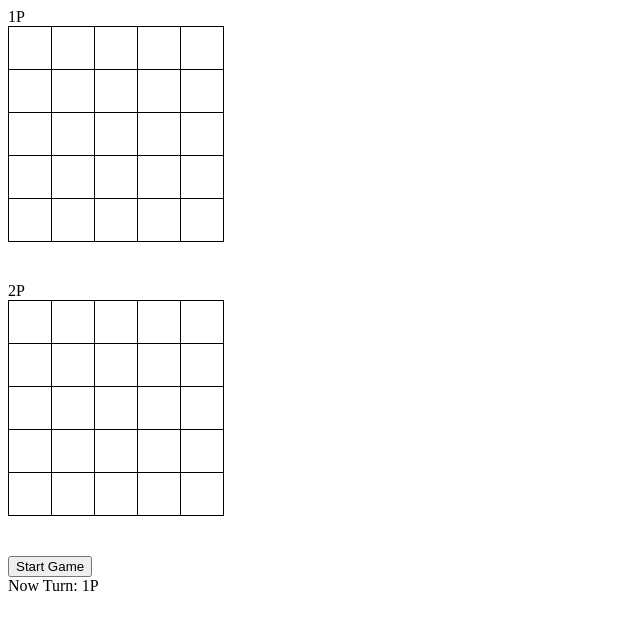
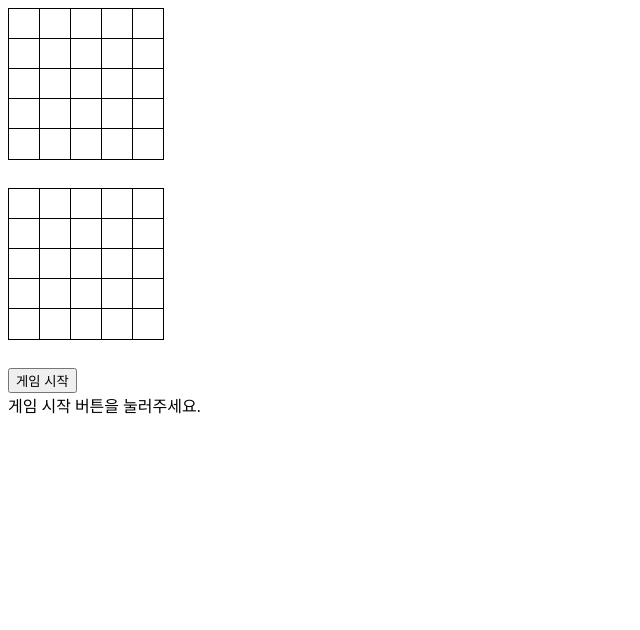
Before and after one commit to eomttt/react-bingo, a React app: page / in a window 1280 px wide. Shown: the whole page, without its empty margins (0-640 px from the left). Built offline with nearby package versions, Linux system fonts and the light colour scheme; some packages are replaced by stand-ins of ours.

Commit message:
[Review] Make bingo table & Click bingo item

```diff
--- a/App.css
+++ b/App.css
@@ -17,3 +17,45 @@ td {
 .bingo-selected {
   background-color: red;
 }
+
+.bingotable-container {
+  margin-bottom: 30px;
+}
+
+.bingotable-line {
+  height: 30px;
+}
+
+.bingotable-line .bingotable-item {
+  border-top: 1px solid black;
+}
+
+.bingotable-line:nth-child(5n) .bingotable-item {
+  border-bottom: 1px solid black;
+}
+
+.bingotable-item {
+  display: inline-block;
+  width: 30px;
+  height: 30px;
+  border-left: 1px solid black;
+}
+
+.bingotable-item-selected {
+  background-color: red;
+}
+
+.bingotable-item:nth-child(5n) {
+  border-right: 1px solid black
+}
+
+.bingotable-item .bingotable-text {
+  display: flex;
+  width: 100%;
+  height: 100%;
+  cursor: pointer;
+}
+
+.bingotable-item .bingotable-text div{
+  margin: auto;
+}
--- a/App.js
+++ b/App.js
@@ -1,13 +1,13 @@
 import React from 'react';
 
-import Bingo from './containers/Bingo';
-import BingoOptions from './containers/BingoOptions';
+import BingoTable from './containers/BingoTable';
+import BingoButton from './containers/BingoButton';
 
 const App = () => {
   return (
     <>
-      <Bingo/>
-      <BingoOptions/>
+      <BingoTable />
+      <BingoButton />
     </>
   );
 };
--- /dev/null
+++ b/components/BingoButton.jsx
@@ -0,0 +1,16 @@
+import React from 'react';
+
+const BingoButton = ({ onClickButton, buttonText, turnText}) => {
+    return (
+        <>
+            <button onClick={onClickButton}>
+                {buttonText}
+            </button>
+            <div>
+               {turnText}
+            </div>
+       </>
+    )
+};
+
+export default BingoButton;
--- a/components/BingoTable.js
+++ /dev/null
@@ -1,29 +0,0 @@
-import React from 'react';
-import PropTypes from 'prop-types';
-
-import BingoTr from './BingoTr';
-
-const BingoTable = ({ bingoDatas }) => {
-  return (
-    <>
-      <div>
-        {bingoDatas[0][0].user}
-      </div>
-      <table>
-        <tbody>
-          {
-            bingoDatas.map((tr, i) => {
-              return <BingoTr key={i} rowDatas={tr}/>
-            })
-          }
-        </tbody>
-      </table>
-    </>
-  );
-};
-
-BingoTable.propTypes = {
-  bingoDatas: PropTypes.array
-};
-
-export default BingoTable;
--- /dev/null
+++ b/components/BingoTable.jsx
@@ -0,0 +1,41 @@
+import React, { useCallback } from 'react';
+
+const BingoTable = ({ bingo, selectedBingos, onClickBingo }) => {
+  const isSelected = useCallback((bingoNumber) => {
+    const selectedNumbers = selectedBingos.map((selectedBingos) => {
+      return selectedBingos.number;
+    });
+
+    return selectedNumbers.includes(bingoNumber);
+  }, [selectedBingos]);
+
+  return (
+    <div className="bingotable-container">
+      {
+        bingo.map((bingoRow, rowIndex) => {
+          return (
+            <div className="bingotable-line" key={`row-${rowIndex}`}>
+              {
+                bingoRow.map((bingoItem, columnIndex) => {
+                  return (
+                    <div className={`bingotable-item ${isSelected(bingoItem) && 'bingotable-item-selected'}`}
+                         key={`${bingoItem}-${columnIndex}`}
+                         onClick={() => onClickBingo(bingoItem, rowIndex, columnIndex)}>
+                      <div className="bingotable-text">
+                        <div>
+                          {bingoItem}
+                        </div>
+                      </div>
+                    </div>
+                  );
+                })
+              }
+            </div>
+          )
+        })
+      }
+    </div>
+  );
+};
+
+export default BingoTable;
--- /dev/null
+++ b/constant/index.js
@@ -0,0 +1,6 @@
+export const BINGO_LEN = 5;
+
+export const PLAYER = {
+    ONE: '1P',
+    TWO: '2P',
+};
--- /dev/null
+++ b/containers/BingoButton.jsx
@@ -0,0 +1,44 @@
+import React, { useCallback } from 'react';
+import { useSelector, useDispatch } from 'react-redux';
+
+import BingoButton from '../components/BingoButton';
+
+import { PLAYER, BINGO_LEN } from '../constant';
+
+import * as bingoActions from '../reducers';
+
+const BingoButtonContainer = () => {
+    const dispatch = useDispatch();
+    const { isStart, nowTurn } = useSelector((state) => state);
+
+    const makeBingoNum = useCallback((user) => {
+        const array = Array(25).fill().map((v, i ) => i + 1);
+        const shuffledArray = [];
+
+        while(array.length > 0) {
+          shuffledArray.push(array.splice(Math.floor(Math.random() * array.length), 1)[0]);
+        }
+
+        return Array(BINGO_LEN).fill().map(() =>
+            Array(BINGO_LEN).fill().map(() => {
+                return shuffledArray.pop();
+        }));
+    }, []);
+
+    const onClickButton = useCallback(() => {
+        dispatch(bingoActions.startGame({
+            bingoOne: makeBingoNum(PLAYER.ONE),
+            bingoTwo: makeBingoNum(PLAYER.TWO),
+        }));
+    }, []);
+
+    return (
+        <BingoButton
+            onClickButton={onClickButton}
+            buttonText={isStart ? '게임 재시작' : '게임 시작'}
+            turnText={isStart ? `${nowTurn} 차례` : '게임 시작 버튼을 눌러주세요.'}
+        />
+    )
+};
+
+export default BingoButtonContainer;
--- /dev/null
+++ b/containers/BingoTable.jsx
@@ -0,0 +1,49 @@
+import React, { useEffect } from 'react';
+import { useSelector, useDispatch } from 'react-redux';
+
+import { PLAYER } from '../constant';
+
+import BingoTable from '../components/BingoTable';
+// import BingoResult from '../components/BingoResult';
+
+import * as bingoActions from '../reducers';
+
+const BingoTableContainer = () => {
+    const dispatch = useDispatch();
+    const { bingoOne, bingoOneSelected, bingoTwo, bingoTwoSelected,
+            nowTurn, isStart } = useSelector((state) => state);
+
+    useEffect(() => {
+        console.log('bingoOne', bingoOne);
+    }, []);
+
+    const onClickBingoOne = (bingoNumber, row, column) => {
+        if (isStart && nowTurn === PLAYER.ONE) {
+            dispatch(bingoActions.clickBingoOne({
+                number: bingoNumber,
+                row,
+                column,
+            }));
+        }
+    }
+
+    const onClickBingoTwo = (bingoNumber, row, column) => {
+        console.log('BBB', bingoNumber, row, column);
+        if (isStart && nowTurn === PLAYER.TWO) {
+            dispatch(bingoActions.clickBingoOne({
+                number: bingoNumber,
+                row,
+                column,
+            }));
+        }
+    }
+
+    return (
+        <>
+            <BingoTable bingo={bingoOne} selectedBingos={bingoOneSelected} onClickBingo={onClickBingoOne} />
+            <BingoTable bingo={bingoTwo} selectedBingos={bingoTwoSelected} onClickBingo={onClickBingoTwo} />
+        </>
+    );
+};
+
+export default BingoTableContainer;
--- a/index.js
+++ b/index.js
@@ -2,14 +2,18 @@ import React from 'react';
 import ReactDOM from 'react-dom';
 import { Provider } from 'react-redux';
 
-import { applyMiddleware, compose, createStore } from 'redux';
+import { createStore, compose } from 'redux';
 import { hot } from 'react-hot-loader/root';
 
 import reducers from './reducers';
 import App from './App';
 import './App.css';
 
-const Store = createStore(reducers);
+const enhancer = compose(
+  typeof window.__REDUX_DEVTOOLS_EXTENSION__ !== 'undefined' ? window.__REDUX_DEVTOOLS_EXTENSION__() : (f) => f,
+);
+
+const Store = createStore(reducers, enhancer);
 const Hot = hot(App);
 
 ReactDOM.render(
--- a/reducers/index.js
+++ b/reducers/index.js
@@ -1,36 +1,73 @@
-const BINGO_LEN = 5;
+import { BINGO_LEN, PLAYER } from '../constant';
 
 const initialState = {
   result: null,
-  turn: '1P',
-  bingoOne: Array(BINGO_LEN).fill().map(() => Array(BINGO_LEN).fill({user: '1P', value: null, select: false})),
+  nowTurn: PLAYER.ONE,
+  bingoOne: Array(BINGO_LEN).fill().map(() => Array(BINGO_LEN).fill(null)),
+  bingoOneSelected: [],
   bingoOneRes: [],
   bingoOneRecentClick: {
     row: -1,
     column: -1
   },
-  bingoTwo: Array(BINGO_LEN).fill().map(() => Array(BINGO_LEN).fill({user: '2P', value: null, select: false})),
+  bingoTwo: Array(BINGO_LEN).fill().map(() => Array(BINGO_LEN).fill(null)),
+  bingoTwoSelected: [],
   bingoTwoRes: [],
   bingoTwoRecentClick: {
     row: -1,
     column: -1
   },
-  start: false
+  isStart: false
 };
 
-const CLICK_CELL = 'CLICK_CELL';
 const SET_BINGO = 'SET_BINGO';
 const CHANGE_TURN = 'CHANGE_TURN';
-const START_GMAE = 'START_GAME';
-const RESET_GAME = 'RESET_GAME';
 const SET_RESULT = 'SET_RESULT';
 
-export const clickCell = ({ value }) => {
+const CLICK_BINGO_ONE = 'CLICK_BINGO_ONE';
+const CLICK_BINGO_TWO = 'CLICK_BINGO_TWO';
+const START_GAME = 'START_GAME';
+const RESET_GAME = 'RESET_GAME';
+
+export const clickBingoOne = ({ number, row, column }) => {
+  return {
+    type: CLICK_BINGO_ONE,
+    number,
+    row,
+    column,
+  }
+};
+
+export const clickBingoTwo = ({ numbe, row, column }) => {
+  return {
+    type: CLICK_BINGO_TWO,
+    number,
+    row,
+    column
+  }
+};
+
+export const startGame = ({
+  bingoOne, bingoTwo,
+}) => {
+  return {
+    type: START_GAME,
+    bingoOne,
+    bingoTwo,
+  }
+}
+
+export const resetGame = () => {
+  return {
+    type: RESET_GAME,
+  }
+}
+
+export const clickCell = ({ row, column }) => {
   return {
     type: CLICK_CELL,
-    payload: {
-      value
-    }
+    row,
+    column,
   }
 };
 
@@ -49,22 +86,6 @@ export const changeTurn = () => {
   }
 };
 
-export const startGame = ({ bingoOne, bingoTwo }) => {
-  return {
-    type: START_GMAE,
-    payload: {
-      bingoOne,
-      bingoTwo
-    }
-  }
-};
-
-export const resetGame = () => {
-  return {
-    type: RESET_GAME
-  }
-};
-
 export const setResult = () => {
   return {
     type: SET_RESULT
@@ -74,26 +95,31 @@ export const setResult = () => {
 export default (state=initialState, action) => {
   const { type, payload } = action;
   switch (type) {
-    case CLICK_CELL:
-      const bingoOne = [...state.bingoOne],
-        bingoTwo = [...state.bingoTwo];
-
-      let bingoOneIndex = _getIndex(bingoOne, payload.value),
-        bingoTwoIndex = _getIndex(bingoTwo, payload.value);
-
-      bingoOne[bingoOneIndex.row] = [...bingoOne[bingoOneIndex.row]];
-      bingoOne[bingoOneIndex.row][bingoOneIndex.column] = {...bingoOne[bingoOneIndex.row][bingoOneIndex.column], select: true};
-
-      bingoTwo[bingoTwoIndex.row] = [...bingoTwo[bingoTwoIndex.row]];
-      bingoTwo[bingoTwoIndex.row][bingoTwoIndex.column] = {...bingoTwo[bingoTwoIndex.row][bingoTwoIndex.column], select: true};
-
+    case CLICK_BINGO_ONE: {
+      const { number, row, column } = action;
       return {
         ...state,
-        bingoOne: bingoOne,
-        bingoOneRecentClick: bingoOneIndex,
-        bingoTwo: bingoTwo,
-        bingoTwoRecentClick: bingoTwoIndex
+        bingoOneSelected: [...state.bingoOneSelected, {number, row, column}],
       }
+    }
+    case CLICK_BINGO_TWO: {
+      const { number, row, column } = action;
+      return {
+        ...state,
+        bingoTwoSelected: [...state.bingoOneSelected, {number, row, column}],
+      }
+    }
+    case START_GAME: {
+      return {
+        ...state,
+        bingoOne: action.bingoOne,
+        bingoOneSelected: [],
+        bingoTwo: action.bingoTwo,
+        bingoTwoSelected: [],
+
+        isStart: true
+      };
+    }
     case SET_BINGO:
       const payloadValue = payload.value;
       let newRes = payloadValue[0].user === '1P' ? [...state.bingoOneRes] : [...state.bingoTwoRes];
@@ -117,26 +143,20 @@ export default (state=initialState, action) => {
     case CHANGE_TURN:
       return {
         ...state,
-        turn: state.turn === '1P' ? '2P' : '1P'
+        nowTurn: state.nowTurn === '1P' ? '2P' : '1P'
       };
-    case START_GMAE:
-      return {
-        ...state,
-        bingoOne: payload.bingoOne,
-        bingoTwo: payload.bingoTwo,
-        start: true
-      };
+
     case RESET_GAME:
       return {
         ...state,
-        turn: '1P',
+        nowTurn: '1P',
         bingoOne: Array(BINGO_LEN).fill().map(() => Array(BINGO_LEN).fill({user: '1P', value: null, select: false})),
         bingoOneRes: [],
         bingoOneRecentClick: {row: -1, column: -1},
         bingoTwo: Array(BINGO_LEN).fill().map(() => Array(BINGO_LEN).fill({user: '2P', value: null, select: false})),
         bingoTwoRes: [],
         bingoTwoRecentClick: {row: -1, column: -1},
-        start: false
+        isStart: false
       };
     case SET_RESULT:
       return {
--- a/webpack.config.js
+++ b/webpack.config.js
@@ -5,7 +5,7 @@ module.exports = {
   mode: 'development',
   devtool: 'eval',
   resolve: {
-    extensions: ['.js']
+    extensions: ['.js', '.jsx']
   },
 
   entry: {
@@ -13,7 +13,7 @@ module.exports = {
   },
   module: {
     rules: [{
-      test: /\.js?$/,
+      test: /\.jsx?$/,
       loader: 'babel-loader',
       options: {
         presets: [
```
Also changed, not shown: components/BingoResult.jsx (renamed from components/BingoResult.js).
